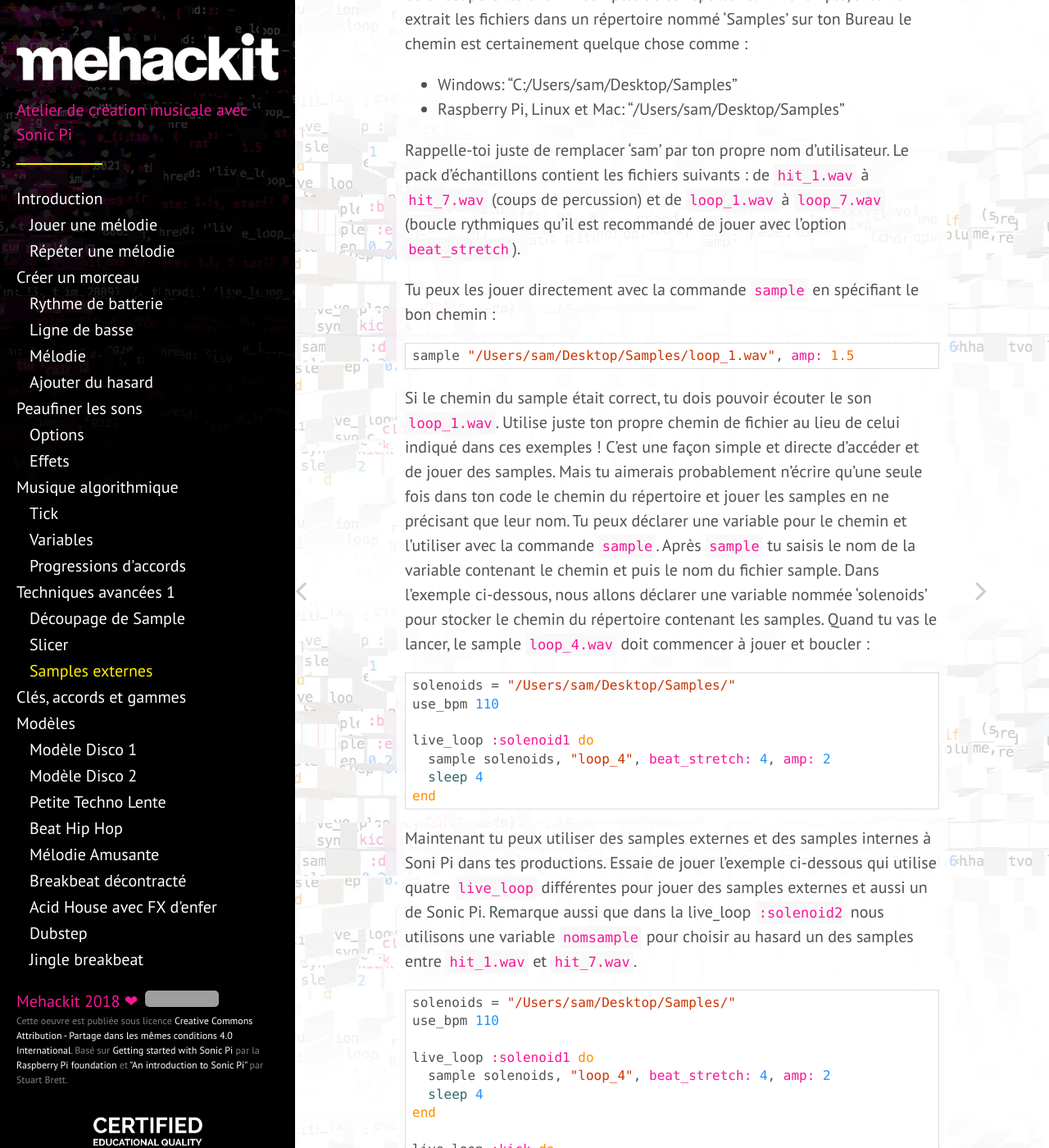
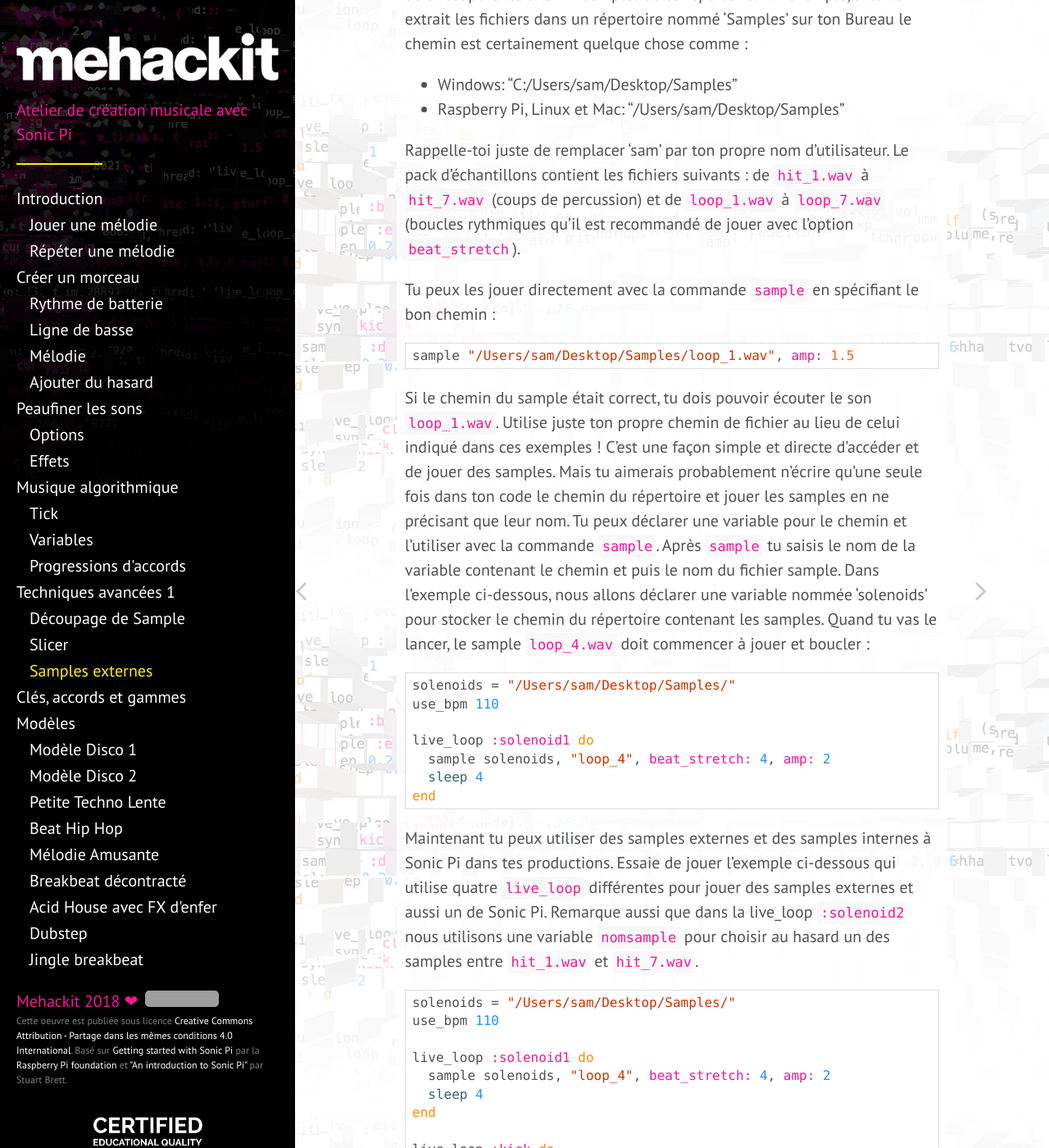
Before and after one commit to mehackit/sonic-pi-workshop, a Jekyll site: the page built from _exercises/fr/05-advanced-topics-1/04-external-samples.md, in a window 1280 px wide and 1400 px high, scrolled down 529 px. Shown: the whole window at 82% size. Built offline with Jekyll 4.4.1, drawn with Linux system fonts in a browser that asks for light colours; nearby versions of some CDN libraries; grey boxes are pictures that could not be loaded.

Commit message:
Small fixes

```diff
--- a/_exercises/fr/05-advanced-topics-1/04-external-samples.md
+++ b/_exercises/fr/05-advanced-topics-1/04-external-samples.md
@@ -14,7 +14,7 @@ Après avoir téléchargé le pack et extrait les fichiers dans un répertoire,
 * Windows: "C:/Users/sam/Desktop/Samples"
 * Raspberry Pi, Linux et Mac: "/Users/sam/Desktop/Samples"
 
-Rappelle-toi juste de remplacer 'sam' par ton propre nom d'utilisateur. Le pack d'échantillons contient les fichiers suivants&nbsp;: de `hit_1.wav` à `hit_7.wav` (coups de percussion) et de `loop_1.wav` à `loop_7.wav` (boucle rythmiques qu'il est recommandé de jouer avec l'option `beat_stretch`).
+Rappelle-toi juste de remplacer 'sam' par ton propre nom d'utilisateur. Le pack d'échantillons contient les fichiers suivants&nbsp;: de `hit_1.wav` à `hit_7.wav` (coups de percussion) et de `loop_1.wav` à `loop_7.wav` (boucles rythmiques qu'il est recommandé de jouer avec l'option `beat_stretch`).
 
 Tu peux les jouer directement avec la commande `sample` en spécifiant le bon chemin&nbsp;:
 
@@ -34,7 +34,7 @@ live_loop :solenoid1 do
 end
 {% endhighlight %}
 
-Maintenant tu peux utiliser des samples externes et des samples internes à Soni Pi dans tes productions. Essaie de jouer l'exemple ci-dessous qui utilise quatre `live_loop` différentes pour jouer des samples externes et aussi un de Sonic Pi. Remarque aussi que dans la live_loop `:solenoid2` nous utilisons une variable `nomsample` pour choisir au hasard un des samples entre `hit_1.wav` et `hit_7.wav`.
+Maintenant tu peux utiliser des samples externes et des samples internes à Sonic Pi dans tes productions. Essaie de jouer l'exemple ci-dessous qui utilise quatre `live_loop` différentes pour jouer des samples externes et aussi un de Sonic Pi. Remarque aussi que dans la live_loop `:solenoid2` nous utilisons une variable `nomsample` pour choisir au hasard un des samples entre `hit_1.wav` et `hit_7.wav`.
 
 {% highlight ruby %}
 solenoids = "/Users/sam/Desktop/Samples/"
--- a/_layouts/default.html
+++ b/_layouts/default.html
@@ -28,7 +28,7 @@
           <a href="{{ '/index_no.html' | prepend: site.baseurl }}">norsk</a>
           <a href="{{ '/index_fi.html' | prepend: site.baseurl }}">suomeksi</a>
           <a href="{{ '/index_se.html' | prepend: site.baseurl }}">svenska</a>
-          <a href="{{ '/index_no.html' | prepend: site.baseurl }}">norsk</a>
+          <a href="{{ '/index_fr.html' | prepend: site.baseurl }}">français</a>
         {% elsif page.lang == "se" %}
           <a href="{{ '/index_fi.html' | prepend: site.baseurl }}">suomeksi</a>
           <a href="{{ '/index_no.html' | prepend: site.baseurl }}">norsk</a>
```
Also changed, not shown: _exercises/en/05-advanced-topics-1/03-effect_slicer.md (+1 -1 lines), _exercises/fr/04-generate-sounds/02-tick.md (+1 -1 lines).
